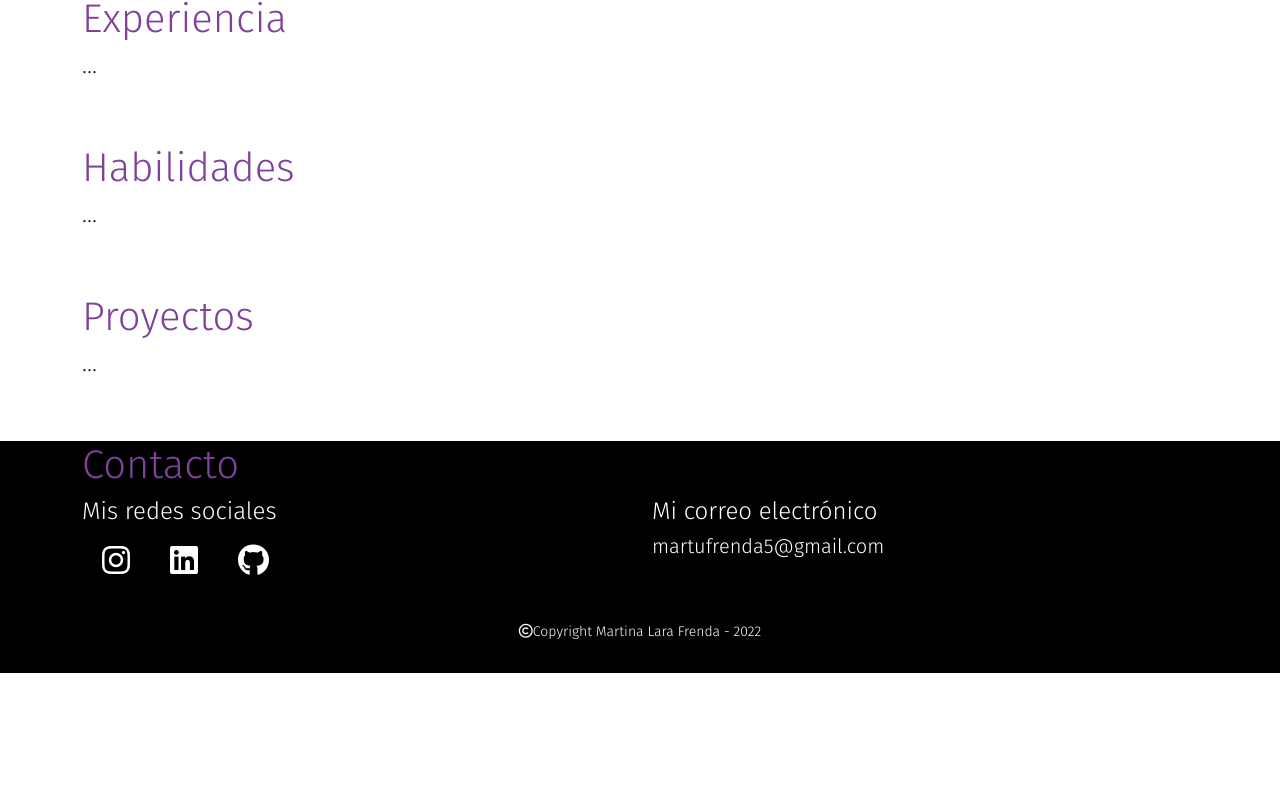
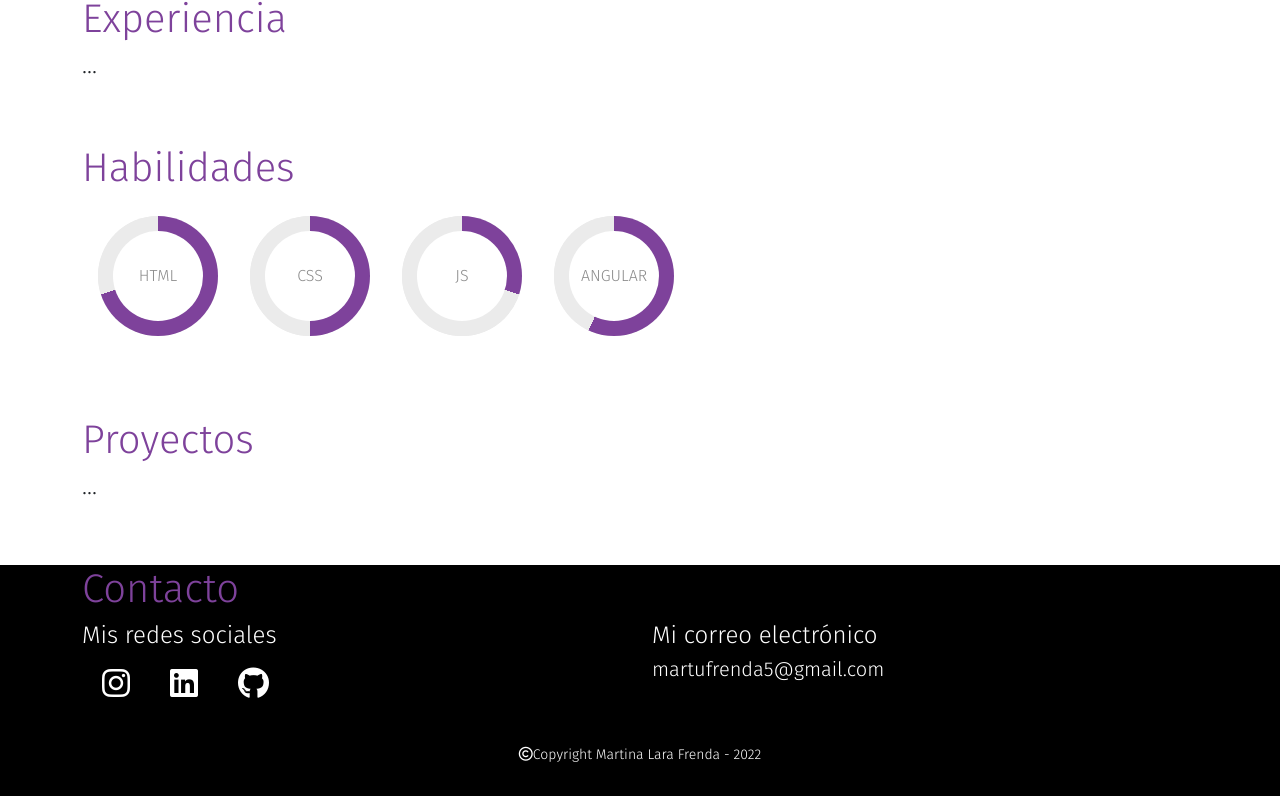
Before and after one commit to MartinaFrenda/Portfolio, an Angular app: page /#/home in a window 1280 px wide. Shown: the part 1662-2466 px from the top of the page. Before the commit the page ends 2343 px from the top, so only its background shows below. Built offline with nearby package versions, Linux system fonts and the light colour scheme.

Commit message:
habilidades parte 1, creacion de progress circle

```diff
--- a/src/app/componentes/home/home.component.css
+++ b/src/app/componentes/home/home.component.css
@@ -34,6 +34,60 @@ h4.presentacion{
 .habilidades{
     margin-top: 4rem;
 }
+/* círculos en general */
+.progress-circle {
+    position: relative;
+    display: inline-block;
+    margin: 1rem;
+    width: 120px;
+    height: 120px;
+    border-radius: 50%;
+    background-color: #ebebeb;
+}
+.progress-circle:after {
+    content: '';
+    display: inline-block;
+    width: 100%;
+    height: 100%;
+    border-radius: 50%;
+    -webkit-animation: colorload 2s;
+    animation: colorload 2s;
+}
+.progress-circle span {
+    font-size: 1rem;
+    color: #8b8b8b;
+    position: absolute;
+    left: 50%;
+    top: 50%;
+    display: block;
+    width: 90px;
+    height: 90px;
+    line-height: 90px;
+    margin-left: -45px;
+    margin-top: -45px;
+    text-align: center;
+    border-radius: 50%;
+    background: #fff;
+    z-index: 1;
+}
+/* cada circulo */
+.progress-circle.progress-70:after {
+    background-image: linear-gradient(-18deg, #7E429B 50%, transparent 50%, transparent),
+    linear-gradient(270deg, #7E429B 50%, #ebebeb 50%, #ebebeb);
+}
+.progress-circle.progress-50:after {
+    background-image: linear-gradient(-90deg, #7E429B 50%, transparent 50%, transparent),
+    linear-gradient(270deg, #7E429B 50%, #ebebeb 50%, #ebebeb);
+}
+.progress-circle.progress-30:after {
+    background-image: linear-gradient(90deg, #ebebeb 50%, transparent 50%, transparent),
+    linear-gradient(198deg, #7E429B 50%, #ebebeb 50%, #ebebeb);
+}
+.progress-circle.progress-57:after {
+    background-image: linear-gradient(-64.8deg, #7E429B 50%, transparent 50%, transparent),
+    linear-gradient(270deg, #7E429B 50%, #ebebeb 50%, #ebebeb);
+}
+
 /* proyectos */
 .proyectos{
     margin-top: 4rem;
--- a/src/app/componentes/home/home.component.html
+++ b/src/app/componentes/home/home.component.html
@@ -64,7 +64,20 @@
 <section class="habilidades">
     <div class="container">
       <h1 class="violeta habilidades">Habilidades</h1>
-      <h4>...</h4>
+      <div class="progress-circle-container">
+        <div class="progress-circle progress-70">
+          <span>HTML</span>
+        </div>
+        <div class="progress-circle progress-50">
+          <span>CSS</span>
+        </div>
+        <div class="progress-circle progress-30">
+          <span>JS</span>
+        </div>
+        <div class="progress-circle progress-57">
+          <span>ANGULAR</span>
+        </div>
+      </div>
     </div>
   </section>
 <!--Proyectos-->
```
